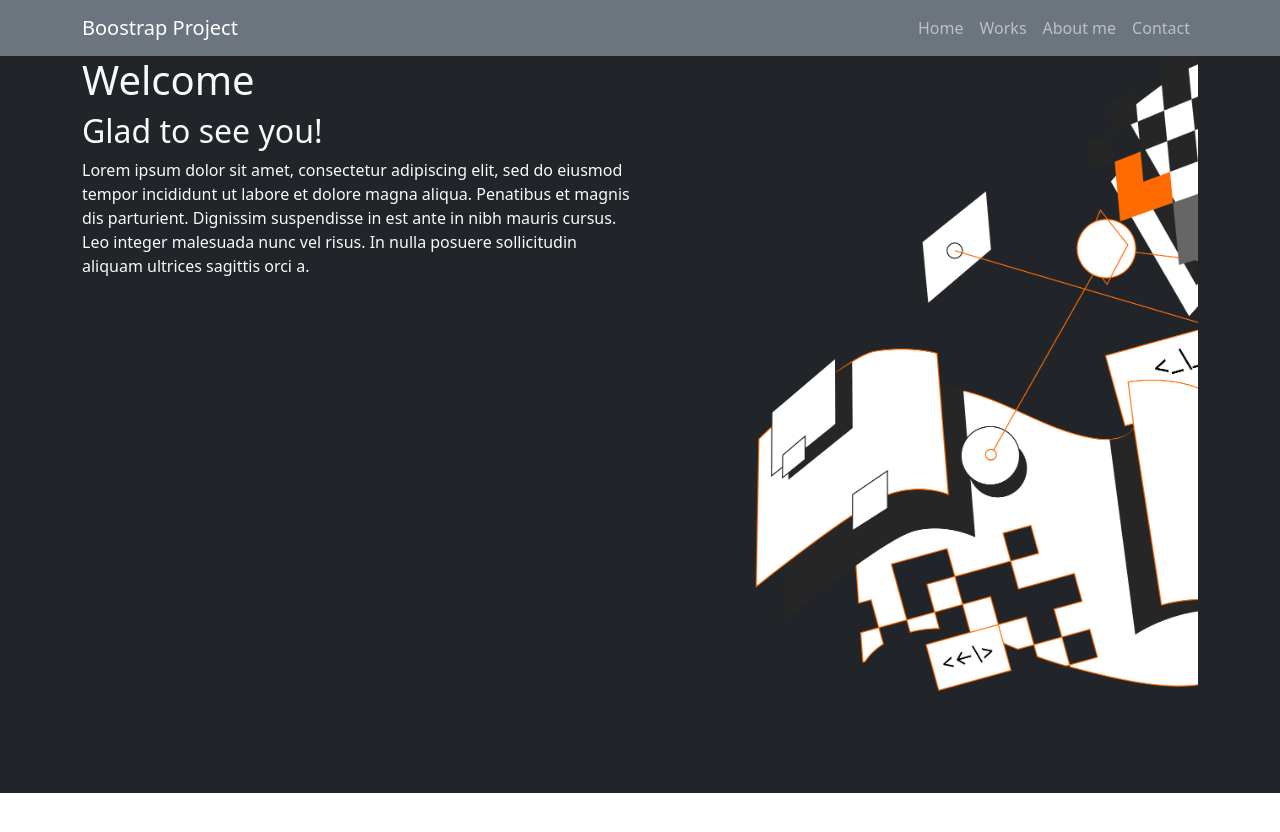
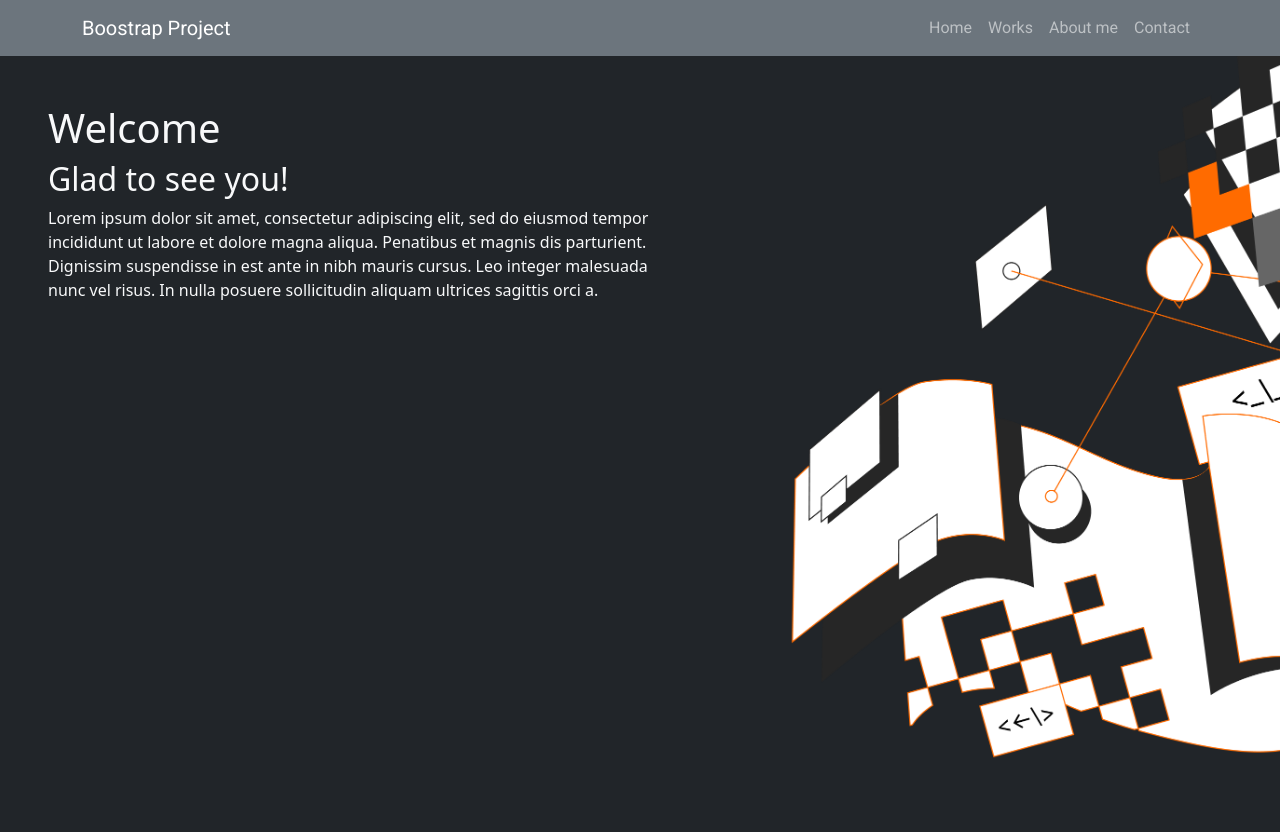
Before and after one commit to enmanuelbayen/Portfolio-with-Boostrap, a website: page index.html in a window 1280 px wide. Before the commit the page ends 800 px from the top, so only its background shows below. Drawn offline with nearby package versions, Linux system fonts and the light colour scheme.

Commit message:
Add some margins to the welcome section

```diff
--- a/index.html
+++ b/index.html
@@ -6,7 +6,17 @@
     <!-- Bootstrap CSS -->
     <link href="https://cdn.jsdelivr.net/npm/bootstrap@5.0.2/dist/css/bootstrap.min.css" rel="stylesheet" integrity="sha384-EVSTQN3/azprG1Anm3QDgpJLIm9Nao0Yz1ztcQTwFspd3yD65VohhpuuCOmLASjC" crossorigin="anonymous">
 
+    <!-- Add google font -->
+    <link rel="preconnect" href="https://fonts.googleapis.com">
+    <link href="https://fonts.googleapis.com/css2?family=Roboto&display=swap" rel="stylesheet">
     <title>Hello, world!</title>
+    <style>
+      .container,
+      .nav,
+      .a {
+      font-family: 'Roboto', sans-serif;
+    }
+    </style>
   </head>
 
   <body>
@@ -40,9 +50,9 @@
 
     <!-- Main page -->
     <section class="bg-dark text-light text-left">
-      <div class="container">
-        <div class="d-flex">
-           <div class="pl-5">
+      <!-- <div class="container"> -->
+        <div class="d-flex ms-5">
+           <div class="mt-5">
              <h1>Welcome</h1>
              <h2>Glad to see you!</h2>
              <p>Lorem ipsum dolor sit amet, consectetur adipiscing elit, sed do eiusmod tempor incididunt ut labore et dolore magna aliqua. Penatibus et magnis dis parturient. Dignissim suspendisse in est ante in nibh mauris cursus. Leo integer malesuada nunc vel risus. In nulla posuere sollicitudin aliquam ultrices sagittis orci a.</p>
@@ -50,7 +60,7 @@
 
           <img class="img-fluid w-50" src="./mainPage-desktop-img.png" alt="Background art">
         </div>
-      </div>
+      <!-- </div> -->
     </section>
 
 
```
